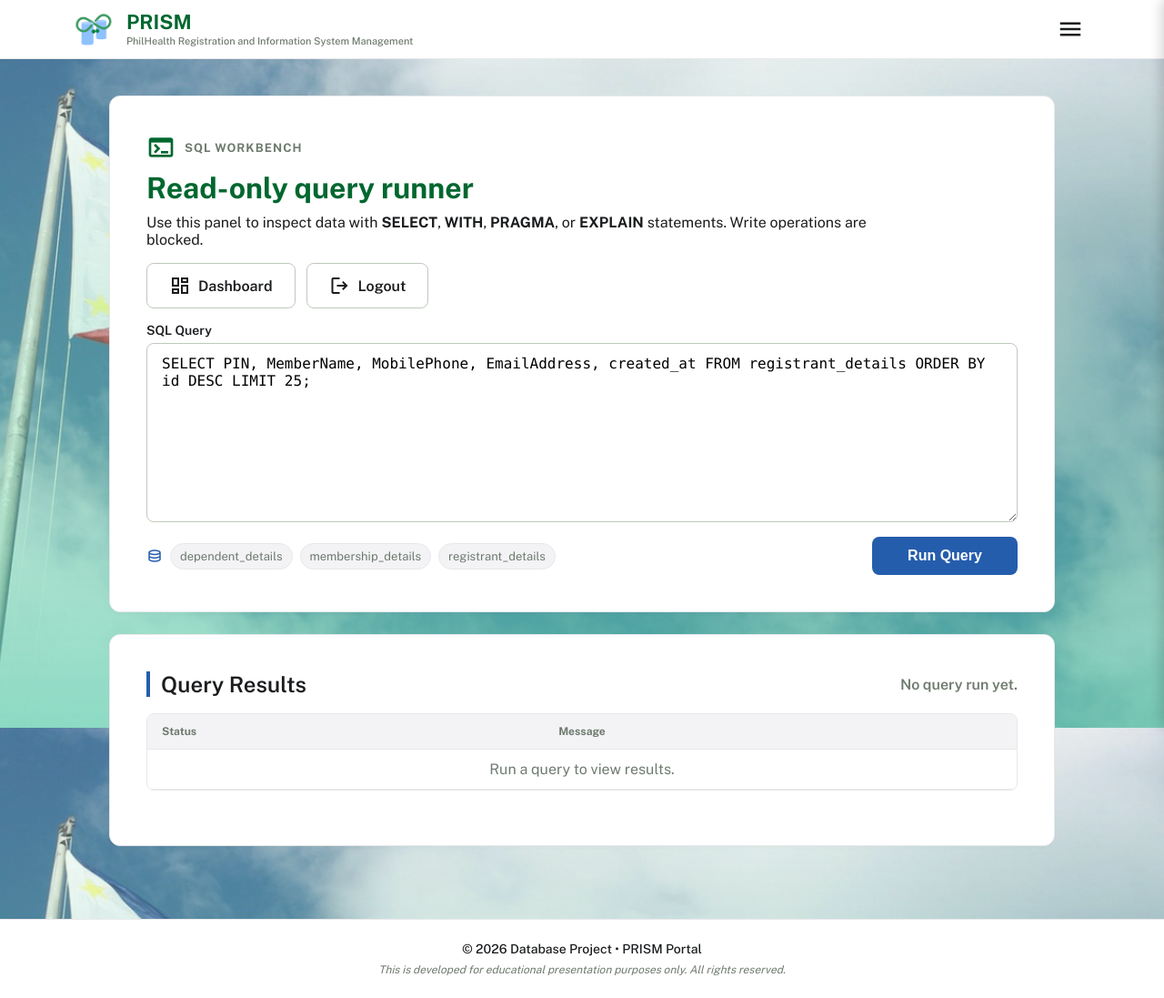
After one commit to rachelannec/pmrf-im-g8, a Flask app: page /admin/workbench in a window 1280 px wide. The commit adds this page. Shown: the whole page at 91% size. Run offline with Flask 2, Linux system fonts and the light colour scheme; a user stored in the database is signed in.

Commit message:
added admin side dashboard and sql wrokbench

```diff
--- a/app.py
+++ b/app.py
@@ -1,25 +1,55 @@
 # pip install -r requirements.txt
+import os
 from pathlib import Path
 import random
 import sqlite3
+from functools import wraps
 
-from flask import Flask, flash, redirect, render_template, request, url_for, jsonify
-
-DEMO_CREDENTIALS = {
-    "admin": {
-        "rcilon": "admin123",
-        "jcusipag": "admin123",
-		"rgallaza": "admin123",
-        "kjavines": "admin123",
-		"amendoza": "admin123",
-    },
-}
-
+from flask import Flask, flash, redirect, render_template, request, session, url_for, jsonify
 
 app = Flask(__name__)
 app.secret_key = "dev-secret-key"
 BASE_DIR = Path(__file__).resolve().parent
 DB_PATH = BASE_DIR / "philhealth.db"
+
+# lets use .env file instead of hardcoding ung credentials sa code, will update the vercel settings para magamit sa deployed version
+def load_env_file(env_path):
+	if not env_path.exists():
+		return
+
+	for line in env_path.read_text(encoding="utf-8").splitlines():
+		entry = line.strip()
+		if not entry or entry.startswith("#") or "=" not in entry:
+			continue
+
+		key, value = entry.split("=", 1)
+		key = key.strip()
+		value = value.strip().strip('"').strip("'")
+		if key and key not in os.environ:
+			os.environ[key] = value
+
+
+load_env_file(BASE_DIR / ".env")
+
+
+def parse_admin_credentials():
+	raw_credentials = os.environ.get("ADMIN_CREDENTIALS", "").strip()
+	admins = {}
+
+	for pair in raw_credentials.split(","):
+		entry = pair.strip()
+		if not entry or ":" not in entry:
+			continue
+		username, password = entry.split(":", 1)
+		username = username.strip()
+		password = password.strip()
+		if username:
+			admins[username] = password
+
+	return {"admin": admins}
+
+
+DEMO_CREDENTIALS = parse_admin_credentials()
 
 
 def get_db_connection():
@@ -98,6 +128,44 @@ def generate_pin(connection):
 			return pin
 
 
+def admin_required(view_func):
+	@wraps(view_func)
+	def wrapped_view(*args, **kwargs):
+		if not session.get("admin_user"):
+			if request.is_json or request.path.endswith("/execute"):
+				return jsonify({"ok": False, "message": "Admin session expired. Please sign in again."}), 401
+			return redirect(url_for("admin_login"))
+		return view_func(*args, **kwargs)
+
+	return wrapped_view
+
+
+def get_admin_dashboard_data():
+	with get_db_connection() as conn:
+		registrant_count = conn.execute("SELECT COUNT(*) AS count FROM registrant_details").fetchone()["count"]
+		dependent_count = conn.execute("SELECT COUNT(*) AS count FROM dependent_details").fetchone()["count"]
+		membertype_count = conn.execute("SELECT COUNT(*) AS count FROM membership_details").fetchone()["count"]
+		recent_registrants = conn.execute(
+			"SELECT PIN, MemberName, MobilePhone, EmailAddress, MemberTypeID, created_at FROM registrant_details ORDER BY id DESC LIMIT 5"
+		).fetchall()
+		recent_dependents = conn.execute(
+			"SELECT PIN, DependentName, Relationship, DependentBirthDate, created_at FROM dependent_details ORDER BY DependentID DESC LIMIT 5"
+		).fetchall()
+
+	return {
+		"registrant_count": registrant_count,
+		"dependent_count": dependent_count,
+		"membertype_count": membertype_count,
+		"recent_registrants": [dict(row) for row in recent_registrants],
+		"recent_dependents": [dict(row) for row in recent_dependents],
+	}
+
+
+def is_read_only_sql(query):
+	allowed_prefixes = ("select", "with", "pragma", "explain")
+	return query.lstrip().lower().startswith(allowed_prefixes)
+
+
 @app.route("/", methods=["GET", "POST"])
 def index():
 	# Render the PhilHealth membership form. The form submits to the JSON API endpoints
@@ -115,6 +183,9 @@ def register():
 @app.route("/login/admin", methods=["GET", "POST"])
 def admin_login():
     init_db()
+    if session.get("admin_user"):
+        return redirect(url_for("admin_dashboard"))
+
     if request.method == "POST":
         payload = request.get_json(silent=True) or request.form
         username = payload.get("username", "").strip()
@@ -122,11 +193,79 @@ def admin_login():
 
         # Verify credentials against our hardcoded demo dict
         if username in DEMO_CREDENTIALS["admin"] and DEMO_CREDENTIALS["admin"][username] == password:
-            return jsonify({"ok": True, "message": "Login successful!"}), 200
+            session["admin_user"] = username
+            return jsonify({
+                "ok": True,
+                "message": "Login successful!",
+                "redirect_url": url_for("admin_dashboard"),
+            }), 200
         else:
             return jsonify({"ok": False, "message": "Invalid username or password."}), 401
 
     return render_template("admin_login.html")
+
+
+@app.route("/admin/dashboard")
+@admin_required
+def admin_dashboard():
+	init_db()
+	return render_template(
+		"admin_dashboard.html",
+		admin_user=session.get("admin_user"),
+		**get_admin_dashboard_data(),
+	)
+
+
+@app.route("/admin/workbench")
+@admin_required
+def admin_workbench():
+	init_db()
+	with get_db_connection() as conn:
+		tables = conn.execute(
+			"SELECT name FROM sqlite_master WHERE type = 'table' AND name NOT LIKE 'sqlite_%' ORDER BY name"
+		).fetchall()
+	return render_template(
+		"admin_workbench.html",
+		admin_user=session.get("admin_user"),
+		tables=[row["name"] for row in tables],
+		default_query="SELECT PIN, MemberName, MobilePhone, EmailAddress, created_at FROM registrant_details ORDER BY id DESC LIMIT 25;",
+	)
+
+
+@app.route("/admin/workbench/execute", methods=["POST"])
+@admin_required
+def admin_workbench_execute():
+	init_db()
+	payload = request.get_json(silent=True) or request.form
+	query = (payload.get("query") or "").strip()
+
+	if not query:
+		return jsonify({"ok": False, "message": "Enter an SQL query."}), 400
+
+	if not is_read_only_sql(query):
+		return jsonify({"ok": False, "message": "Only read-only SQL queries are allowed in this workbench."}), 400
+
+	try:
+		with get_db_connection() as conn:
+			cursor = conn.execute(query)
+			columns = [description[0] for description in cursor.description] if cursor.description else []
+			rows = [dict(row) for row in cursor.fetchall()] if columns else []
+			return jsonify({
+				"ok": True,
+				"columns": columns,
+				"rows": rows,
+				"rowcount": len(rows),
+				"message": f"Query returned {len(rows)} row(s).",
+			})
+	except sqlite3.Error as error:
+		return jsonify({"ok": False, "message": f"SQL error: {error}"}), 400
+
+
+@app.route("/admin/logout")
+@admin_required
+def admin_logout():
+	session.pop("admin_user", None)
+	return redirect(url_for("admin_login"))
 
 
 @app.route("/login/member")
--- /dev/null
+++ b/templates/admin_workbench.html
@@ -0,0 +1,138 @@
+{% extends "base.html" %}
+{% block content %}
+<main style="padding-top: 0; max-width: 1240px;">
+  <div class="form-card" style="margin-bottom: 24px;">
+    <div style="display: flex; justify-content: space-between; gap: 16px; flex-wrap: wrap; align-items: flex-start; margin-bottom: 16px;">
+      <div>
+        <div style="display: flex; align-items: center; gap: 10px; margin-bottom: 10px;">
+          <span class="material-symbols-outlined" style="color: var(--primary); font-size: 32px;">terminal</span>
+          <span style="font-size: 13px; text-transform: uppercase; letter-spacing: 1px; color: var(--text-muted); font-weight: 700;">SQL Workbench</span>
+        </div>
+        <h1 style="margin-bottom: 10px; color: var(--primary);">Read-only query runner</h1>
+        <p style="max-width: 840px; margin: 0; color: var(--text-main);">Use this panel to inspect data with <strong>SELECT</strong>, <strong>WITH</strong>, <strong>PRAGMA</strong>, or <strong>EXPLAIN</strong> statements. Write operations are blocked.</p>
+      </div>
+      <div style="display: flex; gap: 12px; flex-wrap: wrap; align-items: center;">
+        <a href="/admin/dashboard" class="btn-draft" style="text-decoration: none; display: inline-flex; align-items: center; gap: 8px;">
+          <span class="material-symbols-outlined">dashboard</span> Dashboard
+        </a>
+        <a href="/admin/logout" class="btn-draft" style="text-decoration: none; display: inline-flex; align-items: center; gap: 8px;">
+          <span class="material-symbols-outlined">logout</span> Logout
+        </a>
+      </div>
+    </div>
+
+    <form id="sql-workbench-form" autocomplete="off">
+      <div class="form-group" style="margin-bottom: 16px;">
+        <label for="sql-query">SQL Query</label>
+        <textarea id="sql-query" class="form-control" rows="9" spellcheck="false" autocomplete="off" autocapitalize="off" autocorrect="off" style="font-family: Consolas, 'Courier New', monospace;">{{ default_query }}</textarea>
+      </div>
+
+      <div style="display: flex; justify-content: space-between; gap: 16px; flex-wrap: wrap; align-items: center;">
+        <div style="display: flex; gap: 8px; flex-wrap: wrap; align-items: center; color: var(--text-muted); font-size: 13px;">
+          <span class="material-symbols-outlined" style="font-size: 18px; color: var(--secondary);">database</span>
+          {% for table in tables %}
+          <span style="background: var(--surface-alt); border: 1px solid var(--border-light); border-radius: 999px; padding: 6px 10px;">{{ table }}</span>
+          {% endfor %}
+        </div>
+        <button type="submit" class="btn-submit" style="min-width: 160px; background: var(--secondary);">Run Query</button>
+      </div>
+    </form>
+  </div>
+
+  <div id="workbench-message"></div>
+
+  <section class="form-card">
+    <div style="display: flex; justify-content: space-between; gap: 12px; align-items: center; flex-wrap: wrap; margin-bottom: 18px;">
+      <h2 class="section-title" style="margin: 0; border-left-color: var(--secondary);">Query Results</h2>
+      <div id="result-summary" style="color: var(--text-muted); font-weight: 600;">No query run yet.</div>
+    </div>
+    <div class="table-container" id="results-container">
+      <table>
+        <thead>
+          <tr>
+            <th>Status</th>
+            <th>Message</th>
+          </tr>
+        </thead>
+        <tbody id="results-body">
+          <tr>
+            <td colspan="2" style="text-align: center; color: var(--text-muted);">Run a query to view results.</td>
+          </tr>
+        </tbody>
+      </table>
+    </div>
+  </section>
+</main>
+
+<script>
+document.addEventListener('DOMContentLoaded', function() {
+  const form = document.getElementById('sql-workbench-form');
+  const queryInput = document.getElementById('sql-query');
+  const messageBox = document.getElementById('workbench-message');
+  const resultSummary = document.getElementById('result-summary');
+  const resultsTable = document.querySelector('#results-container table');
+  let resultsBody = document.getElementById('results-body');
+
+  function escapeHtml(value) {
+    return String(value)
+      .replace(/&/g, '&amp;')
+      .replace(/</g, '&lt;')
+      .replace(/>/g, '&gt;')
+      .replace(/"/g, '&quot;')
+      .replace(/'/g, '&#39;');
+  }
+
+  function renderMessage(type, text) {
+    const icon = type === 'error' ? 'error' : 'check_circle';
+    messageBox.innerHTML = `
+      <div class="alert alert-${type}">
+        <span class="material-symbols-outlined">${icon}</span> ${text}
+      </div>
+    `;
+  }
+
+  function renderResults(columns, rows) {
+    if (!columns.length) {
+      resultsBody.innerHTML = '<tr><td colspan="2" style="text-align: center; color: var(--text-muted);">Query completed with no tabular result.</td></tr>';
+      return;
+    }
+
+    const headCells = columns.map(column => `<th>${escapeHtml(column)}</th>`).join('');
+    const bodyRows = rows.length ? rows.map(row => {
+      const cells = columns.map(column => `<td>${escapeHtml(row[column] ?? '')}</td>`).join('');
+      return `<tr>${cells}</tr>`;
+    }).join('') : `<tr><td colspan="${columns.length}" style="text-align: center; color: var(--text-muted);">Query returned no rows.</td></tr>`;
+
+    resultsTable.innerHTML = `<thead><tr>${headCells}</tr></thead><tbody id="results-body">${bodyRows}</tbody>`;
+    resultsBody = document.getElementById('results-body');
+  }
+
+  form.addEventListener('submit', function(e) {
+    e.preventDefault();
+    messageBox.innerHTML = '';
+    resultSummary.textContent = 'Running query...';
+
+    fetch('/admin/workbench/execute', {
+      method: 'POST',
+      headers: { 'Content-Type': 'application/json' },
+      body: JSON.stringify({ query: queryInput.value })
+    })
+    .then(response => response.json().then(data => ({ status: response.status, body: data })))
+    .then(res => {
+      if (res.status === 200) {
+        renderMessage('success', res.body.message);
+        resultSummary.textContent = `${res.body.rowcount} row(s) returned`;
+        renderResults(res.body.columns || [], res.body.rows || []);
+      } else {
+        renderMessage('error', res.body.message || 'Query failed.');
+        resultSummary.textContent = 'Query failed';
+      }
+    })
+    .catch(() => {
+      renderMessage('error', 'Something went wrong while running the query.');
+      resultSummary.textContent = 'Query failed';
+    });
+  });
+});
+</script>
+{% endblock %}
--- a/templates/base.html
+++ b/templates/base.html
@@ -120,6 +120,17 @@
             <a href="/" class="sidebar-link" style="display: flex; align-items: center; gap: 14px; padding: 16px 24px; text-decoration: none; color: var(--text-main); font-weight: 600; font-size: 16px; transition: background 0.2s, color 0.2s;">
                 <span class="material-symbols-outlined" style="color: var(--primary);">login</span> Log In
             </a>
+            {% if session.get('admin_user') %}
+            <a href="/admin/dashboard" class="sidebar-link" style="display: flex; align-items: center; gap: 14px; padding: 16px 24px; text-decoration: none; color: var(--text-main); font-weight: 600; font-size: 16px; transition: background 0.2s, color 0.2s;">
+                <span class="material-symbols-outlined" style="color: var(--secondary);">dashboard</span> Admin Dashboard
+            </a>
+            <a href="/admin/workbench" class="sidebar-link" style="display: flex; align-items: center; gap: 14px; padding: 16px 24px; text-decoration: none; color: var(--text-main); font-weight: 600; font-size: 16px; transition: background 0.2s, color 0.2s;">
+                <span class="material-symbols-outlined" style="color: var(--primary);">terminal</span> SQL Workbench
+            </a>
+            <a href="/admin/logout" class="sidebar-link" style="display: flex; align-items: center; gap: 14px; padding: 16px 24px; text-decoration: none; color: var(--text-main); font-weight: 600; font-size: 16px; transition: background 0.2s, color 0.2s;">
+                <span class="material-symbols-outlined" style="color: var(--error);">logout</span> Logout
+            </a>
+            {% endif %}
             <a href="#" class="sidebar-link" style="display: flex; align-items: center; gap: 14px; padding: 16px 24px; text-decoration: none; color: var(--text-main); font-weight: 600; font-size: 16px; transition: background 0.2s, color 0.2s;">
                 <span class="material-symbols-outlined" style="color: var(--secondary);">info</span> About Us
             </a>
```
Also changed, not shown: templates/admin_dashboard.html (added, +123 -0 lines), templates/admin_login.html (+3 -4 lines).
